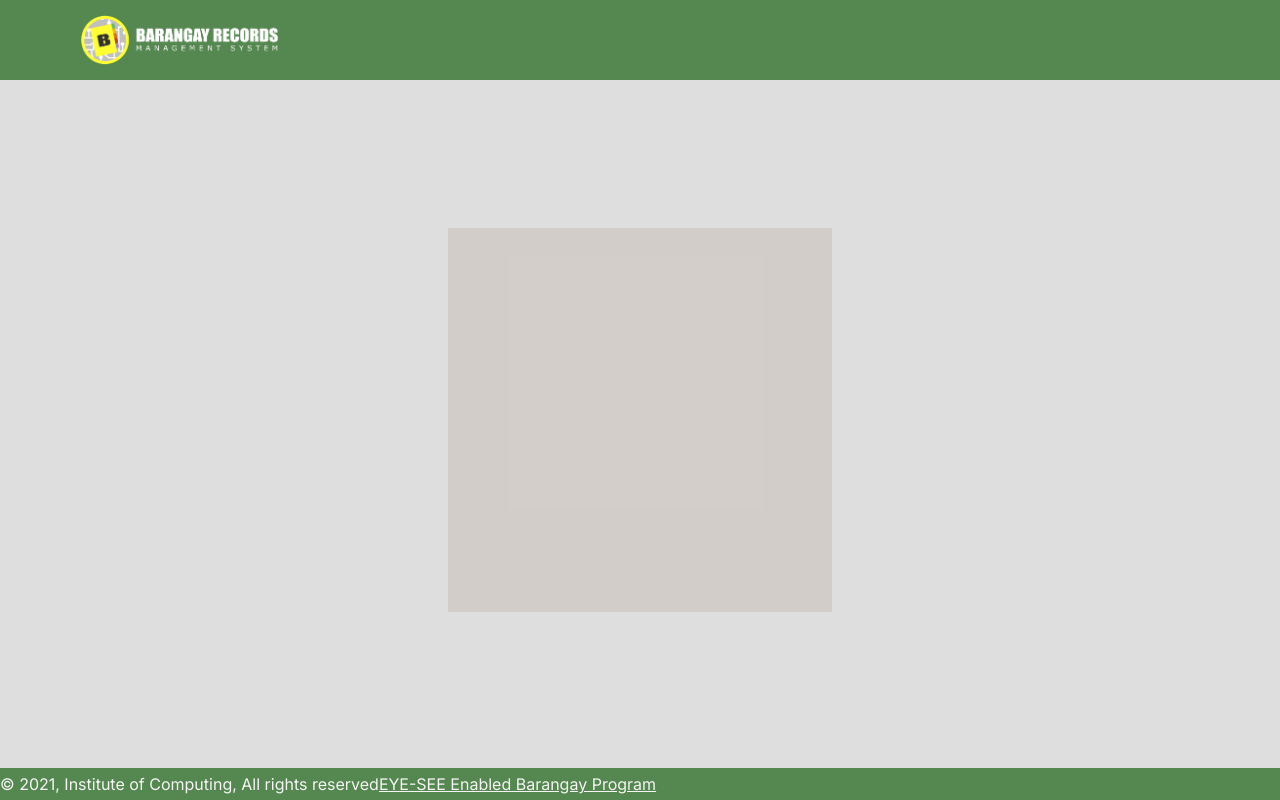
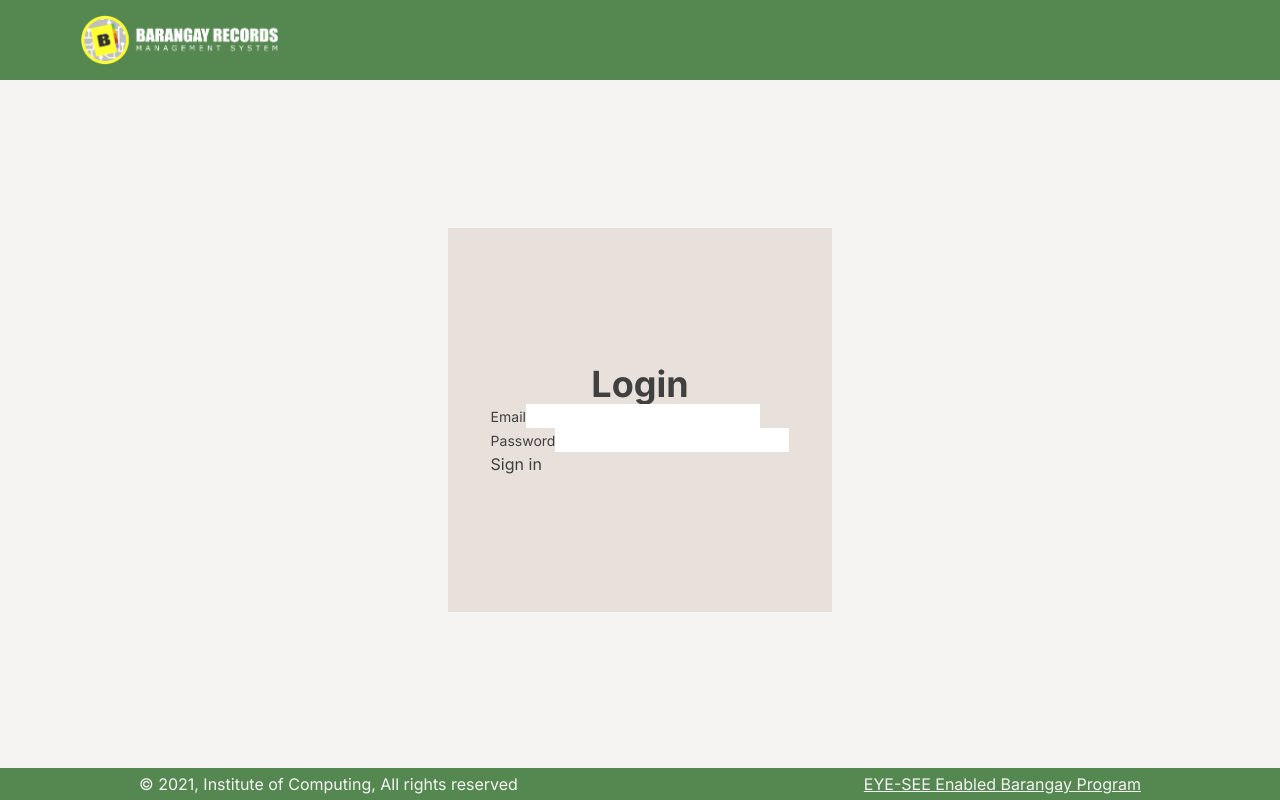
Before and after one commit to ZaitonZz/brms, a Next.js app: page / in a window 1280 px wide. Built offline with nearby package versions, Linux system fonts and the light colour scheme.

Commit message:
working on login form

```diff
--- a/app/components/footer.tsx
+++ b/app/components/footer.tsx
@@ -3,8 +3,8 @@ import React from 'react'
 function Footer() {
   return (
     <div className='flex bg-[#558750] h-8 items-center absolute right-0 bottom-0 left-0'>
-      <div className='text-stone-100 text-l font-normal font-["Inter"]'>© 2021, Institute of Computing, All rights reserved</div>
-      <div className='text-stone-100 text-l font-normal font-["Inter"] underline'>EYE-SEE Enabled Barangay Program</div>
+      <div className='left-[139px] bot-[33px] absolute text-stone-100 text-l font-normal inter'>© 2021, Institute of Computing, All rights reserved</div>
+      <div className='right-[139px] bot-[33px] absolute text-stone-100 text-l font-normal inter underline'>EYE-SEE Enabled Barangay Program</div>
     </div>
   )
 }
--- a/app/components/login.tsx
+++ b/app/components/login.tsx
@@ -1,13 +1,15 @@
 import React from 'react'
+import { LoginForm } from './loginform'
 
-function LoginForm () {
+
+function LoginBox () {
   return (
     <div className='flex items-center justify-center h-full'>
-        <div className='w-96 h-96 bg-yellow-900 bg-opacity-10'>
-
+        <div className='flex items-center justify-center w-96 h-96 bg-yellow-900 bg-opacity-10'>
+          <LoginForm />
         </div>
     </div>
   )
 }
 
-export default LoginForm
+export default LoginBox
--- /dev/null
+++ b/app/components/loginform.tsx
@@ -0,0 +1,62 @@
+'use client'
+import React, { useState, FormEvent } from 'react';
+
+type LoginFormState = {
+  email: string;
+  password: string;
+};
+
+export const LoginForm: React.FC = () => {
+  const [formData, setFormData] = useState<LoginFormState>({ email: '', password: '' });
+
+  const handleSubmit = async (event: FormEvent<HTMLFormElement>) => {
+    event.preventDefault();
+
+    // Here you would handle the form submission directly,
+    // for example, calling an API to authenticate the user.
+    console.log('Logging in', formData);
+    // Insert your API call or other login logic here.
+
+    // After successful login, you may want to do something,
+    // like redirecting to another page or updating the app state.
+  };
+
+  const handleChange = (event: React.ChangeEvent<HTMLInputElement>) => {
+    const { name, value } = event.target;
+    setFormData(prevState => ({
+      ...prevState,
+      [name]: value
+    }));
+  };
+
+  return (
+      <form onSubmit={handleSubmit}>
+        <h1 className="text-center text-neutral-700 text-4xl font-bold poppins">Login</h1>
+        <div className="input-group">
+          <label className="text-neutral-700 text-sm font-normal poppins" htmlFor="email">Email</label>
+          <input
+            type="email"
+            id="email"
+            name="email"
+            value={formData.email}
+            onChange={handleChange}
+            required
+          />
+        </div>
+        <div className="input-group">
+          <label className="text-neutral-700 text-sm font-normal poppins" htmlFor="password">Password</label>
+          <input
+            type="password"
+            id="password"
+            name="password"
+            value={formData.password}
+            onChange={handleChange}
+            required
+          />
+        </div>
+        <button type="submit" className="sign-in-button fontFamily: 'Poppins', fontWeight: 700">Sign in</button>
+      </form>
+  );
+};
+
+export default LoginForm;
--- a/app/globals.css
+++ b/app/globals.css
@@ -10,7 +10,8 @@
 
 
 body {
-  background: #DEDEDE;
+  background: #F6F3F3;
+  @apply text-default;
 }
 
 @layer utilities {
@@ -18,3 +19,11 @@ body {
     text-wrap: balance;
   }
 }
+
+.inter {
+  font-family: var(--font-inter);
+}
+
+.poppins{
+  font-family: var(--font-poppins);
+}
--- a/app/layout.tsx
+++ b/app/layout.tsx
@@ -1,8 +1,17 @@
 import type { Metadata } from "next";
-import { Inter } from "next/font/google";
+import { Inter, Poppins } from "next/font/google";
 import "./globals.css";
 
-const inter = Inter({ subsets: ["latin"] });
+const inter = Inter({
+  subsets: ["latin"],
+  variable: '--font-inter',
+});
+
+const poppins = Poppins({
+  subsets: ["latin"],
+  weight: ['100', '200', '300', '400', '500', '600', '700', '800', '900'],
+  variable: '--font-',
+});
 
 export const metadata: Metadata = {
   title: "Create Next App",
--- a/app/page.tsx
+++ b/app/page.tsx
@@ -1,6 +1,6 @@
 import Image from "next/image";
 import TopBar from "./components/topbar";
-import LoginForm from "./components/login";
+import LoginBox from "./components/login";
 import Footer from "./components/footer";
 
 export default function Home() {
@@ -10,7 +10,7 @@ export default function Home() {
         <TopBar/>
       </div>
       <div className="firstFrame h-[85vh]">
-        <LoginForm></LoginForm>
+        <LoginBox></LoginBox>
       </div>
       <div className="Footer">
         <Footer></Footer>
--- a/tailwind.config.ts
+++ b/tailwind.config.ts
@@ -8,10 +8,8 @@ const config: Config = {
   ],
   theme: {
     extend: {
-      backgroundImage: {
-        "gradient-radial": "radial-gradient(var(--tw-gradient-stops))",
-        "gradient-conic":
-          "conic-gradient(from 180deg at 50% 50%, var(--tw-gradient-stops))",
+      textColor: {
+        'default': '#3C3E3C',
       },
     },
   },
```
